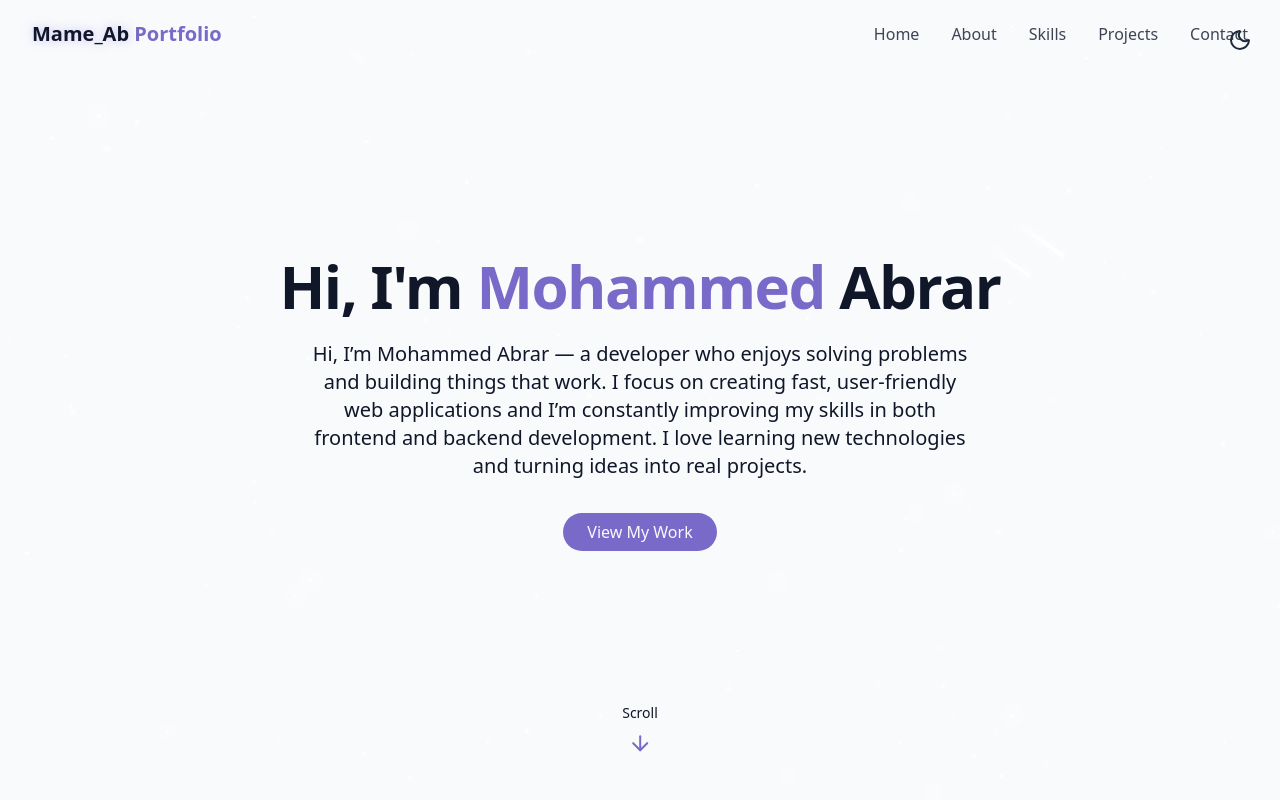
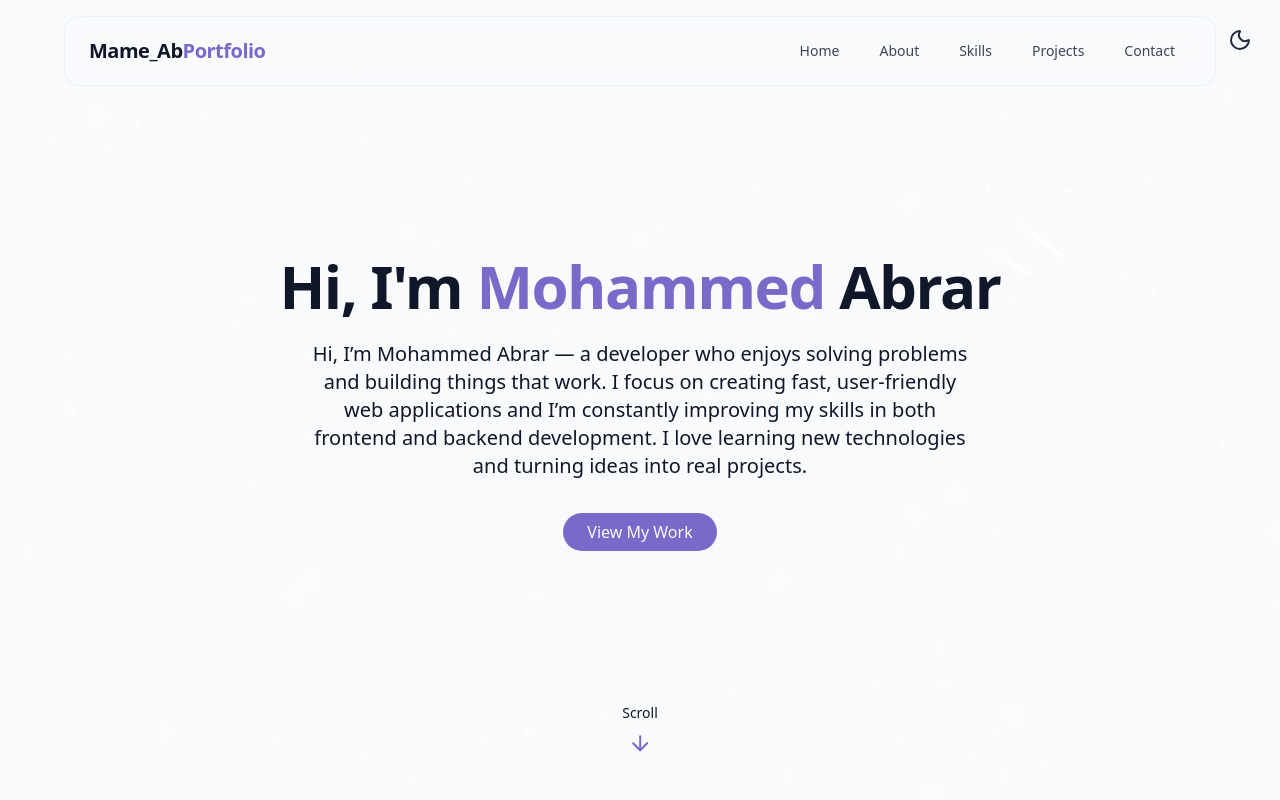
Before and after one commit to mame534424/FUTURE_FS_01, a React app: page / in a window 1280 px wide. Shown: the top 800 px of the page. Built offline with nearby package versions, Linux system fonts and the light colour scheme; the HTML template or start-up script is replaced by a standard one.

Commit message:
feat: glass animation on nav abr

```diff
--- a/src/components/Navbar.jsx
+++ b/src/components/Navbar.jsx
@@ -1,87 +1,149 @@
-import React from 'react'
-import { cn } from '@/lib/utils';
-import { Menu, X } from 'lucide-react';
+import React from "react";
+import { cn } from "@/lib/utils";
+import { Menu, X } from "lucide-react";
 
-const navItems=[{name:"Home",href:"#hero"},{name:"About",href:"#about"},{name:"Skills",href:"#skills"},{name:"Projects",href:"#projects"},
-{name:"Contact",href:"#contact"}]
+const navItems = [
+  { name: "Home", href: "#hero" },
+  { name: "About", href: "#about" },
+  { name: "Skills", href: "#skills" },
+  { name: "Projects", href: "#projects" },
+  { name: "Contact", href: "#contact" },
+];
 
 const Navbar = () => {
-    const [isScrolled,setIsScrolled]=React.useState(false);
-    const [isMenuOpen,setIsMenuOpen]=React.useState(false);
+  const [isScrolled, setIsScrolled] = React.useState(false);
+  const [isMenuOpen, setIsMenuOpen] = React.useState(false);
 
-    React.useEffect(()=>{
-        const handleScroll=()=>{
-            setIsScrolled(window.scrollY>10);};
-        window.addEventListener('scroll',handleScroll);
-        return()=>{
-            window.removeEventListener('scroll',handleScroll);
-        }},[]);
+  React.useEffect(() => {
+    const handleScroll = () => {
+      setIsScrolled(window.scrollY > 30);
+    };
+
+    window.addEventListener("scroll", handleScroll);
+
+    return () =>
+      window.removeEventListener("scroll", handleScroll);
+  }, []);
 
   return (
-   <nav className={cn("fixed w-full z-40 transition-all duration-300",isScrolled? "py-3 bg-background/80 backdrop-blur-md shadow-md":"py-5 ")}>
-    <div className='container flex items-center justify-between'>
-        <a className='text-xl font-bold text-primary flex items-center' href='#hero'>
-            <span className='relative z-10'> {" "} <span
-            className='text-glow text-foreground'>Mame_Ab </span>Portfolio
+    <header className="fixed top-0 left-0 w-full z-50 px-4 pt-4">
+      <div
+        className={cn(
+          "max-w-6xl mx-auto",
+          "transition-all duration-300"
+        )}
+      >
+        <nav
+          className={cn(
+            "rounded-2xl border",
+            "transition-all duration-300",
+            "px-6 py-4",
+            isScrolled
+              ? "bg-background/80 backdrop-blur-xl border-border shadow-lg"
+              : "bg-background/40 backdrop-blur-md border-border/50"
+          )}
+        >
+          <div className="flex items-center justify-between">
+            {/* Logo */}
+
+            <a
+              href="#hero"
+              className="font-bold text-xl tracking-tight"
+            >
+              <span className="text-foreground">
+                Mame_Ab
+              </span>
+
+              <span className="text-primary">
+                Portfolio
               </span>
             </a>
 
+            {/* Desktop */}
 
-
-        {/* {desktop nav} */}
-
-
-
-        <div className='hidden md:flex space-x-8'>
-            {navItems.map((item,key)=>(
-                <a key={key} className='text-foreground/80 hover:text-primary transition-colors duration-300'
-                 href={item.href}>{item.name}</a>
+            <div className="hidden md:flex items-center gap-2">
+              {navItems.map((item) => (
+                <a
+                  key={item.name}
+                  href={item.href}
+                  className="
+                    px-4 py-2
+                    rounded-full
+                    text-sm
+                    font-medium
+                    text-foreground/80
+                    hover:text-primary
+                    hover:bg-primary/10
+                    transition-all
+                    duration-300
+                  "
+                >
+                  {item.name}
+                </a>
               ))}
-
-
-
             </div>
 
+            {/* Mobile Toggle */}
 
+            <button
+              onClick={() =>
+                setIsMenuOpen(!isMenuOpen)
+              }
+              className="
+                md:hidden
+                p-2
+                rounded-lg
+                hover:bg-primary/10
+                transition-all
+              "
+              aria-label="Toggle Menu"
+            >
+              {isMenuOpen ? (
+                <X size={24} />
+              ) : (
+                <Menu size={24} />
+              )}
+            </button>
+          </div>
 
-        {/* {mobile nav} */}
-
-
-
-        <button className='md:hidden z-[60] text-foreground p-2'
-        aria-label={isMenuOpen? "Close Menu":"Open Menu" }
-        onClick={()=>{setIsMenuOpen((prev)=>!prev)}}>
-            {isMenuOpen? <X size={24}/> : <Menu size={24}/> }
-
-        </button>
-
+          {/* Mobile Menu */}
 
           <div
             className={cn(
-                "fixed inset-0 z-50 bg-background/95 backdrop-blur-md flex flex-col items-center justify-center",
-                "transition-all duration-300 md:hidden",
+              "md:hidden overflow-hidden transition-all duration-300",
               isMenuOpen
-                ? "opacity-100 pointer-events-auto "
-                : "opacity-0 pointer-events-none",
-                isScrolled? "py-50":"py-5"
+                ? "max-h-96 opacity-100 mt-5"
+                : "max-h-0 opacity-0"
             )}
           >
-        <div className='flex flex-col space-y-8 text-xl '>
-            {navItems.map((item,key)=>(
-                <a key={key} className='text-foreground/80 hover:text-primary transition-colors duration-300'
+            <div className="pt-4 border-t border-border">
+              {navItems.map((item) => (
+                <a
+                  key={item.name}
                   href={item.href}
-                 onClick={()=>{setIsMenuOpen(false)}}
+                  onClick={() =>
+                    setIsMenuOpen(false)
+                  }
+                  className="
+                    block
+                    px-4
+                    py-3
+                    rounded-xl
+                    text-foreground/80
+                    hover:text-primary
+                    hover:bg-primary/10
+                    transition-all
+                  "
                 >
-
-                    {item.name}</a>
+                  {item.name}
+                </a>
               ))}
             </div>
           </div>
+        </nav>
       </div>
+    </header>
+  );
+};
 
-
-   </nav>
-  )
-}
-
-export default Navbar
+export default Navbar;
```
Lines whose indentation alone changed are shown as unchanged.
